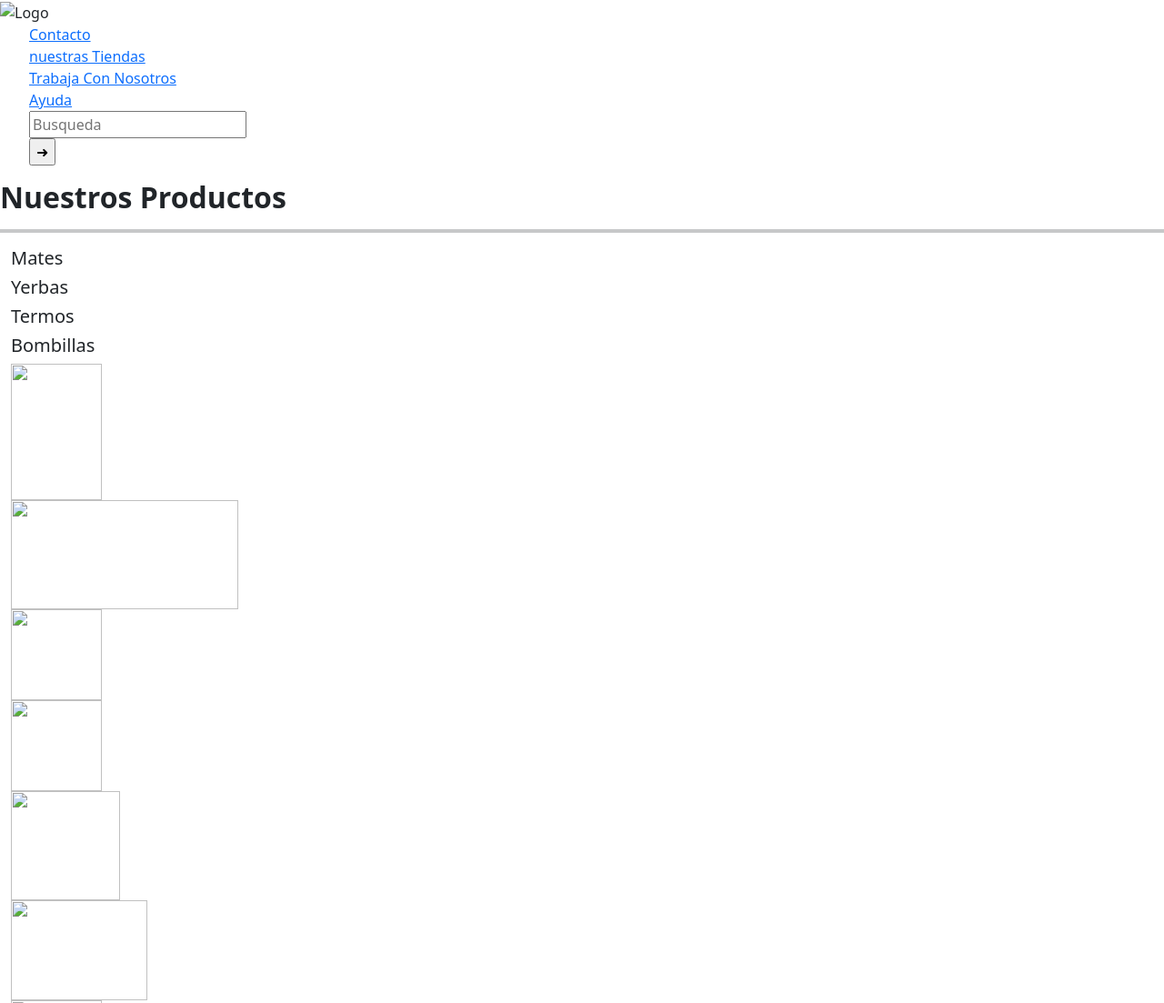
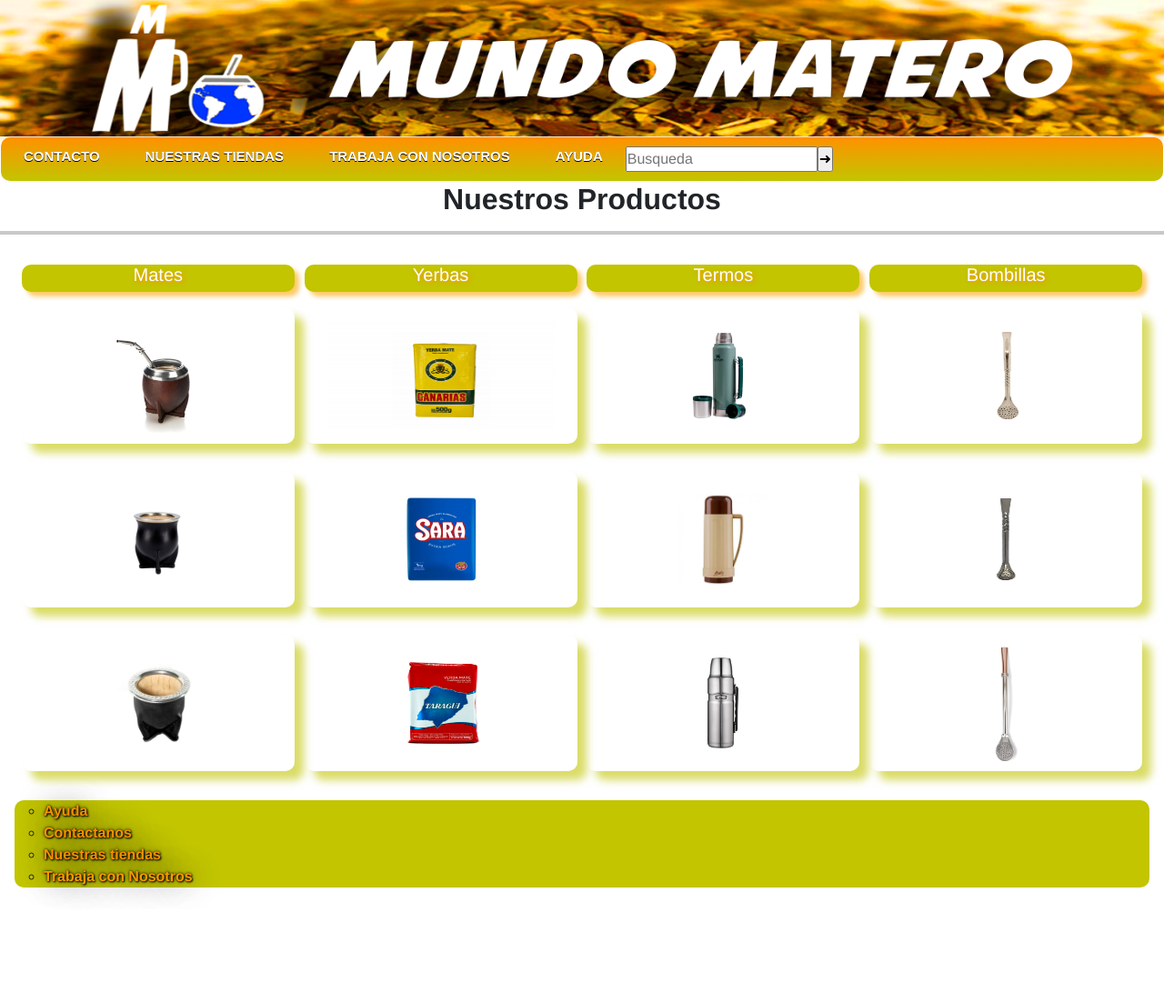
Before and after one commit to Alvaro0328/MM, a plain HTML site: page index.html in a window 1280 px wide. Shown: the top 1103 px of the page at 91% size. After the commit the page ends 1008 px from the top, so only its background shows below. Drawn offline with nearby package versions, Linux system fonts and the light colour scheme; the site is published under a folder, as on GitHub Pages, so addresses that start at the root find nothing.

Commit message:
sinslash1

```diff
--- a/index.html
+++ b/index.html
@@ -9,22 +9,22 @@
     <!-- Bootstrap CSS -->
     <link href="https://cdn.jsdelivr.net/npm/bootstrap@5.1.3/dist/css/bootstrap.min.css" rel="stylesheet" integrity="sha384-1BmE4kWBq78iYhFldvKuhfTAU6auU8tT94WrHftjDbrCEXSU1oBoqyl2QvZ6jIW3" crossorigin="anonymous">
     <!-- Stylesheet -->
-    <link rel="stylesheet" href="/css/main.css">
+    <link rel="stylesheet" href="css/main.css">
     <title>Mundo Matero</title>
-    <link rel="shortcut icon" href="/assets/images/favicon.png">
+    <link rel="shortcut icon" href="assets/images/favicon.png">
 </head>
 <body>
     <header><!-- Cabecero -->
-        <img src="/assets/images/banner.png" alt="Logo" width="100%" height="100%">
+        <img src="assets/images/banner.png" alt="Logo" width="100%" height="100%">
     </header>
     <main>
         <!-- Menu de navegacion superior y Barra de busqueda -->
         <nav class="superior">
             <ul id="menu" type="none">
-                <li><a href="/pages/contacto.html">Contacto</a></li>
-                <li><a href="/pages/nuestrasTiendas.html">nuestras Tiendas</a></li>
-                <li><a href="/pages/trabajaConNosotros.html">Trabaja Con Nosotros</a></li>
-                <li><a href="/pages/ayuda.html">Ayuda</a></li>
+                <li><a href="pages/contacto.html">Contacto</a></li>
+                <li><a href="pages/nuestrasTiendas.html">nuestras Tiendas</a></li>
+                <li><a href="pages/trabajaConNosotros.html">Trabaja Con Nosotros</a></li>
+                <li><a href="pages/ayuda.html">Ayuda</a></li>
         <li class="flexsearch"><div class="flexsearch">
             <div class="flexsearch">
                 <div class="flexsearch--input-wrapper">
@@ -58,40 +58,40 @@
                 </section>
                 <section class="productos">
                     <article class="item">
-                        <img src="/assets/images/mate1.jpg" width="100rem" height="150rem">
+                        <img src="assets/images/mate1.jpg" width="100rem" height="150rem">
                     </article>
                     <article class="item">
-                        <img src="/assets/images/Yerba2.png" width="250rem" height="120rem">
+                        <img src="assets/images/Yerba2.png" width="250rem" height="120rem">
                     </article>
                     <article class="item">
-                        <img src="/assets/images/termoStanley.png" width="100rem" height="100rem">
+                        <img src="assets/images/termoStanley.png" width="100rem" height="100rem">
                     </article>
                     <article class="item">
-                        <img src="/assets/images/bombilla1.jpg" width="100rem" height="100rem">
+                        <img src="assets/images/bombilla1.jpg" width="100rem" height="100rem">
                     </article>
                     <article class="item">
-                        <img src="/assets/images/mate2.jpg" width="120rem" height="120rem">
+                        <img src="assets/images/mate2.jpg" width="120rem" height="120rem">
                     </article>
                     <article class="item">
-                        <img src="/assets/images/Yerba1.png" width="150rem" height="110rem">
+                        <img src="assets/images/Yerba1.png" width="150rem" height="110rem">
                     </article>
                     <article class="item">
-                        <img src="/assets/images/termoAladdin.jpg" width="100rem" height="100rem">
+                        <img src="assets/images/termoAladdin.jpg" width="100rem" height="100rem">
                     </article>
                     <article class="item">
-                        <img src="/assets/images/bombilla2.jpg" width="90rem" height="100rem">
+                        <img src="assets/images/bombilla2.jpg" width="90rem" height="100rem">
                     </article>
                     <article class="item">
-                        <img src="/assets/images/mate3.jpg" width="120rem" height="120rem">
+                        <img src="assets/images/mate3.jpg" width="120rem" height="120rem">
                     </article>
                     <article class="item">
-                        <img src="/assets/images/Yerba3.png" width="150rem" height="110rem">
+                        <img src="assets/images/Yerba3.png" width="150rem" height="110rem">
                     </article>
                     <article class="item">
-                        <img src="/assets/images/termoThermos.jpg" width="100rem" height="100rem">
+                        <img src="assets/images/termoThermos.jpg" width="100rem" height="100rem">
                     </article>
                     <article class="item">
-                        <img src="/assets/images/bombilla3.jpg" width="150rem" height="150rem">
+                        <img src="assets/images/bombilla3.jpg" width="150rem" height="150rem">
                     </article>
                 </section>
             </div>
@@ -102,10 +102,10 @@
                 <nav>
                     <section>
                         <ul type="circle" class="footer">
-                            <li><a href="/pages/ayuda.html">Ayuda</a></li>
-                            <li><a href="/pages/contacto.html">Contactanos</a></li>
-                            <li><a href="/pages/nuestrasTiendas.html">Nuestras tiendas</a></li>
-                            <li><a href="/pages/trabajaConNosotros.html">Trabaja con Nosotros</a></li>
+                            <li><a href="pages/ayuda.html">Ayuda</a></li>
+                            <li><a href="pages/contacto.html">Contactanos</a></li>
+                            <li><a href="pages/nuestrasTiendas.html">Nuestras tiendas</a></li>
+                            <li><a href="pages/trabajaConNosotros.html">Trabaja con Nosotros</a></li>
                         </ul>
                 </nav>
                     </section>
```
Also changed, not shown: pages/ayuda.html (+11 -11 lines), pages/contacto.html (+11 -11 lines), pages/nuestrasTiendas.html (+12 -12 lines), pages/trabajaConNosotros.html (+17 -14 lines).
